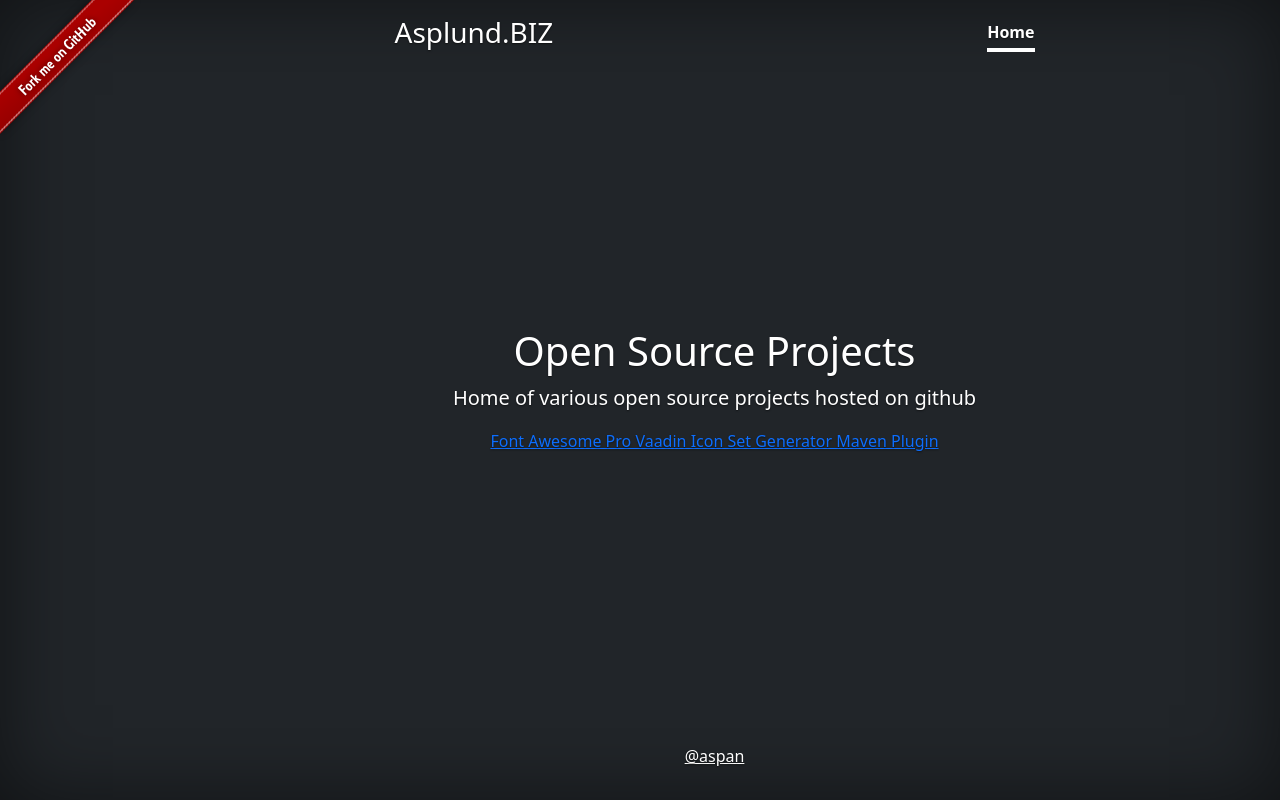
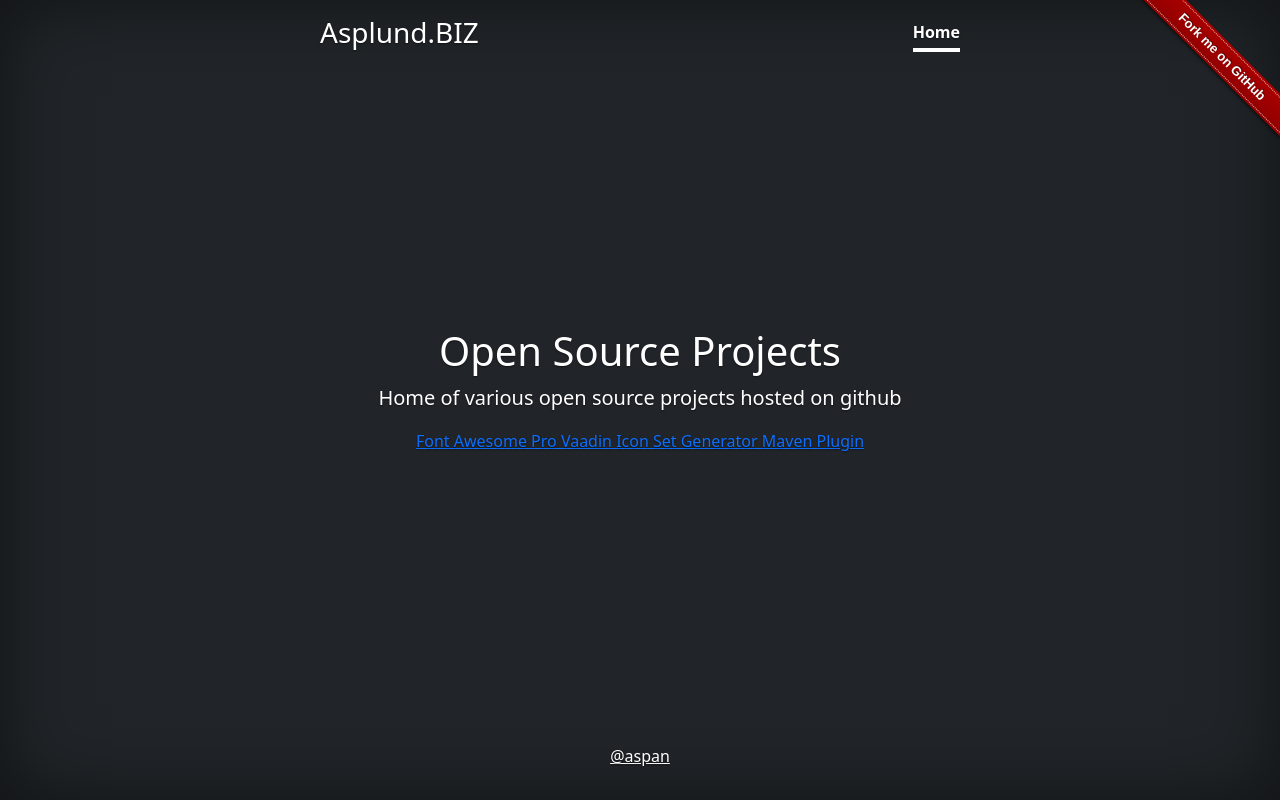
Before and after one commit to aspan/aspan.github.io, a plain HTML site: page index.html in a window 1280 px wide. Drawn offline with nearby package versions, Linux system fonts and the light colour scheme.

Commit message:
Replace github fork ribbon image with css

```diff
--- /dev/null
+++ b/css/github-ribbon.css
@@ -0,0 +1,63 @@
+.github-fork-ribbon {
+    width: 12.1em;
+    height: 12.1em;
+    position: absolute;
+    overflow: hidden;
+    top: 0;
+    right: 0;
+    z-index: 9999;
+    pointer-events: none;
+    font-size: 13px;
+    text-decoration: none;
+    text-indent: -999999px;
+}
+
+.github-fork-ribbon:before, .github-fork-ribbon:after {
+    position: absolute;
+    display: block;
+    width: 15.38em;
+    height: 1.54em;
+    top: 3.23em;
+    right: -3.23em;
+    -webkit-box-sizing: content-box;
+    -moz-box-sizing: content-box;
+    box-sizing: content-box;
+    -webkit-transform: rotate(45deg);
+    -moz-transform: rotate(45deg);
+    -ms-transform: rotate(45deg);
+    -o-transform: rotate(45deg);
+    transform: rotate(45deg);
+}
+
+.github-fork-ribbon:before {
+    content: "";
+    padding: .38em 0;
+    background-color: #a00;
+    background-image: -webkit-gradient(linear, left top, left bottom, from(rgba(0, 0, 0, 0)), to(rgba(0, 0, 0, 0.15)));
+    background-image: -webkit-linear-gradient(top, rgba(0, 0, 0, 0), rgba(0, 0, 0, 0.15));
+    background-image: -moz-linear-gradient(top, rgba(0, 0, 0, 0), rgba(0, 0, 0, 0.15));
+    background-image: -ms-linear-gradient(top, rgba(0, 0, 0, 0), rgba(0, 0, 0, 0.15));
+    background-image: -o-linear-gradient(top, rgba(0, 0, 0, 0), rgba(0, 0, 0, 0.15));
+    background-image: linear-gradient(to bottom, rgba(0, 0, 0, 0), rgba(0, 0, 0, 0.15));
+    -webkit-box-shadow: 0 .15em .23em 0 rgba(0, 0, 0, 0.5);
+    -moz-box-shadow: 0 .15em .23em 0 rgba(0, 0, 0, 0.5);
+    box-shadow: 0 .15em .23em 0 rgba(0, 0, 0, 0.5);
+    pointer-events: auto;
+}
+
+.github-fork-ribbon:after {
+    content: attr(data-ribbon);
+    color: #fff;
+    font: 700 1em "Helvetica Neue", Helvetica, Arial, sans-serif;
+    line-height: 1.54em;
+    text-decoration: none;
+    text-shadow: 0 -.08em rgba(0, 0, 0, 0.5);
+    text-align: center;
+    text-indent: 0;
+    padding: .15em 0;
+    margin: .15em 0;
+    border-width: .08em 0;
+    border-style: dotted;
+    border-color: #fff;
+    border-color: rgba(255, 255, 255, 0.7);
+}
--- a/index.html
+++ b/index.html
@@ -7,6 +7,7 @@
     <title>Asplund.BIZ</title>
     <link href="https://cdn.jsdelivr.net/npm/bootstrap@5.2.0/dist/css/bootstrap.min.css" rel="stylesheet" integrity="sha384-gH2yIJqKdNHPEq0n4Mqa/HGKIhSkIHeL5AyhkYV8i59U5AR6csBvApHHNl/vI1Bx" crossorigin="anonymous"/>
     <link href="css/cover.css" rel="stylesheet" type="text/css"/>
+    <link href="css/github-ribbon.css" rel="stylesheet" type="text/css"/>
     <style>
         .bd-placeholder-img {
             font-size: 1.125rem;
@@ -61,7 +62,7 @@
     </style>
 </head>
 <body class="d-flex h-100 text-center text-white bg-dark">
-<a href="https://github.com/aspan"><img src="images/forkme_left_red_aa0000.png" class="attachment-full size-full" alt="Fork me on GitHub" loading="lazy"></a>
+<a class="github-fork-ribbon right-top" href="https://github.com/aspan/" data-ribbon="Fork me on GitHub" title="Fork me on GitHub">Fork me on GitHub</a>
 <div class="cover-container d-flex w-100 h-100 p-3 mx-auto flex-column">
     <header class="mb-auto">
         <div>
```
Also changed, not shown: images/forkme_left_red_aa0000.png (deleted).
